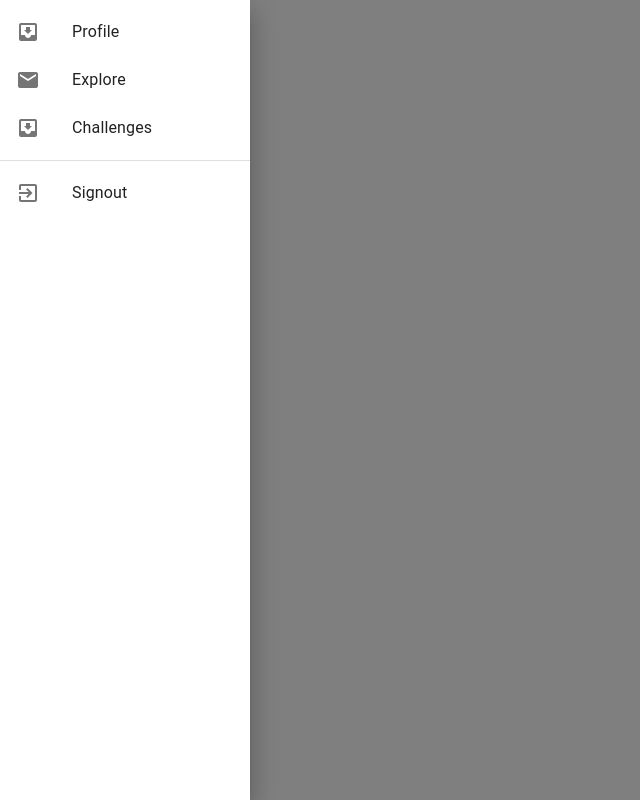
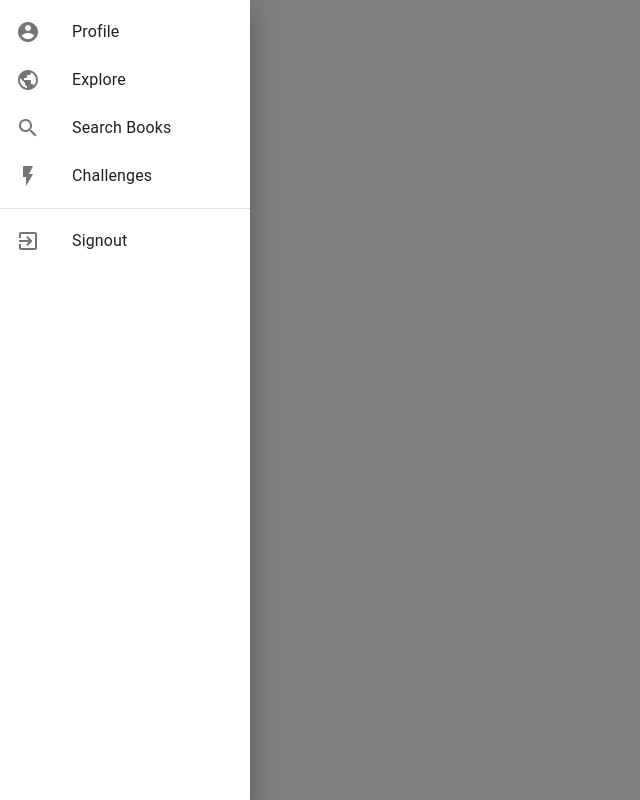
Before and after one commit to coleman-buffa/media-plug, a React (Create React App) app in the folder client/: page / in a window 1280 px wide. Both pictures are taken after a click on the button "LEFT". Shown: the whole page, without its empty margins (0-640 px from the left). Built offline with nearby package versions, Linux system fonts and the light colour scheme.

Commit message:
fixed navbar icons and tabs

```diff
--- a/client/src/components/navbar/navbar.js
+++ b/client/src/components/navbar/navbar.js
@@ -1,43 +1,3 @@
-// import React from 'react';
-// import './navbar.css';
-// import { makeStyles } from '@material-ui/core/styles';
-// import Paper from '@material-ui/core/Paper';
-// import Tabs from '@material-ui/core/Tabs';
-// import Tab from '@material-ui/core/Tab';
-
-// const useStyles = makeStyles({
-// 	root: {
-// 		flexGrow: 1,
-// 	},
-// });
-
-// function Navbar() {
-// 	const classes = useStyles();
-// 	const [value, setValue] = React.useState(0);
-
-// 	const handleChange = (event, newValue) => {
-// 		setValue(newValue);
-// 	};
-// 	return (
-// 		<Paper className={classes.root}>
-// 			<Tabs
-// 				value={value}
-// 				onChange={handleChange}
-// 				indicatorColor="primary"
-// 				textColor="primary"
-// 				centered
-// 			>
-// 				<Tab label="Home" />
-// 				<Tab label="Profile" />
-// 				<Tab label="Explore" />
-// 				<Tab label="Challenges" />
-// 			</Tabs>
-// 		</Paper>
-// 	);
-// }
-
-// export default Navbar;
-
 import React from 'react';
 import clsx from 'clsx';
 import { makeStyles } from '@material-ui/core/styles';
@@ -48,9 +8,13 @@ import Divider from '@material-ui/core/Divider';
 import ListItem from '@material-ui/core/ListItem';
 import ListItemIcon from '@material-ui/core/ListItemIcon';
 import ListItemText from '@material-ui/core/ListItemText';
-import InboxIcon from '@material-ui/icons/MoveToInbox';
-import MailIcon from '@material-ui/icons/Mail';
+// import InboxIcon from '@material-ui/icons/MoveToInbox';
+// import MailIcon from '@material-ui/icons/Mail';
 import ExitToAppIcon from '@material-ui/icons/ExitToApp';
+import AccountCircleIcon from '@material-ui/icons/AccountCircle';
+import SearchIcon from '@material-ui/icons/Search';
+import PublicIcon from '@material-ui/icons/Public';
+import FlashOnIcon from '@material-ui/icons/FlashOn';
 
 const useStyles = makeStyles({
 	list: {
@@ -84,12 +48,22 @@ function Navbar() {
 			onKeyDown={toggleDrawer(anchor, false)}
 		>
 			<List>
-				{['Profile', 'Explore', 'Challenges'].map((text, index) => (
-					<ListItem button key={text}>
-						<ListItemIcon>{index % 2 === 0 ? <InboxIcon /> : <MailIcon />  }</ListItemIcon>
-						<ListItemText primary={text} />
-					</ListItem>
-				))}
+				<ListItem button key={'Profile'}>
+					<ListItemIcon><AccountCircleIcon /></ListItemIcon>
+					<ListItemText primary={'Profile'} />
+				</ListItem>
+				<ListItem button key={'Explore'}>
+					<ListItemIcon><PublicIcon /></ListItemIcon>
+					<ListItemText primary={'Explore'} />
+				</ListItem>
+				<ListItem button key={'Search Books'}>
+					<ListItemIcon><SearchIcon /></ListItemIcon>
+					<ListItemText primary={'Search Books'} />
+				</ListItem>
+				<ListItem button key={'Challenges'}>
+					<ListItemIcon><FlashOnIcon /></ListItemIcon>
+					<ListItemText primary={'Challenges'} />
+				</ListItem>
 			</List>
 			<Divider />
 			<List>
```
